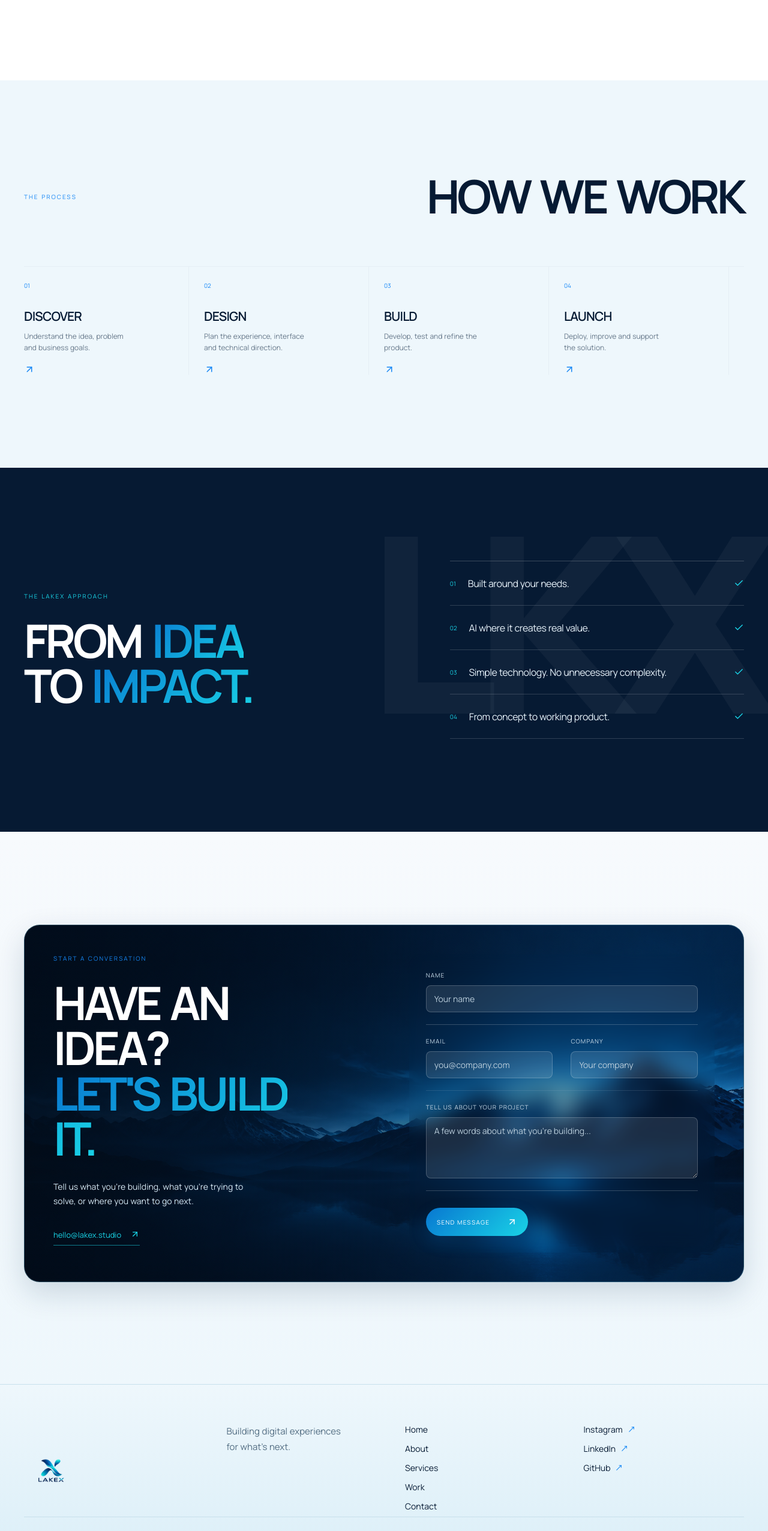
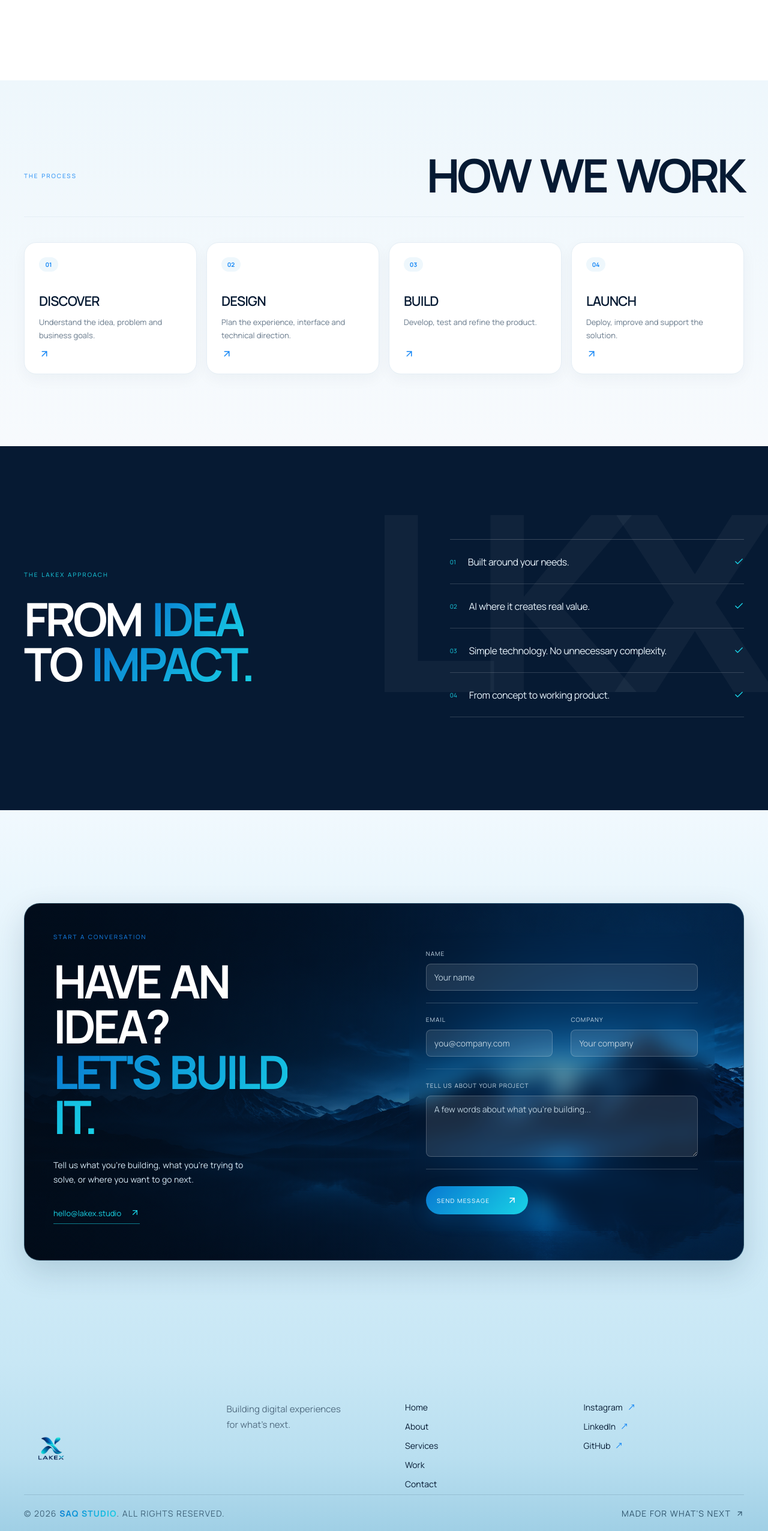
Before and after one commit to saqstudio03-sketch/LAKEX-WEB, a React (Vite) app: page / in a window 1280 px wide. Shown: the part 3900-6453 px from the top of the page at 60% size. Built offline with nearby package versions, Linux system fonts and the light colour scheme.

Commit message:
Blend contact and footer gradients

```diff
--- a/src/styles.css
+++ b/src/styles.css
@@ -237,7 +237,7 @@ body::before { opacity: .018; }
 .why-item p { color: #e7f2fa; }
 .why::before { color: rgba(255, 255, 255, .04); }
 
-.contact { background: linear-gradient(180deg, #f7fafd 0%, #eef7fc 100%); }
+.contact { background: linear-gradient(180deg, #f1f9fe 0%, #d8effa 52%, #c8e7f5 100%); }
 .contact h2 { color: var(--ink); }
 .contact-email { color: var(--blue); border-color: rgba(8, 120, 209, .3); }
 .contact-form { border-color: var(--blue-line); background: #fff; box-shadow: 0 14px 40px rgba(6, 42, 74, .07); }
@@ -322,10 +322,25 @@ body { -webkit-font-smoothing: antialiased; text-rendering: optimizeLegibility;
   .stat { font-size: 12px; letter-spacing: .03em; }
 }
 
-.footer { background: linear-gradient(180deg, #eef7fc 0%, #dceff8 100%); border-color: #c8e0ec; }
+.footer { background: linear-gradient(180deg, #c8e7f5 0%, #b9dff0 55%, #9fcfe5 100%); border-top: 0; }
 .footer-top > p { color: #526d82; }
 .footer-links, .social-links { color: var(--ink); }
 .footer-links a:hover, .social-links a:hover { color: var(--blue); }
 .social-links svg { color: var(--blue); }
-.footer-bottom { color: #58758a; border-color: #c8e0ec; }
-.footer-bottom span:last-child { color: #42647c; }
+.footer-bottom { color: #3f637a; border-color: rgba(63, 99, 122, .2); }
+.footer-bottom span:last-child { color: #31576f; }
+
+.process { padding: 120px 0; background: linear-gradient(180deg, #eef7fc 0%, #f7fafd 100%); }
+.process .section-intro { margin-bottom: 42px; padding-bottom: 32px; }
+.process-grid { gap: 16px; }
+.process-step { min-height: 220px; margin: 0; padding: 24px; border: 1px solid var(--blue-line); border-radius: 20px; background: #fff; box-shadow: 0 8px 24px rgba(6, 42, 74, .045); transition: transform .3s ease, border-color .3s ease, box-shadow .3s ease; }
+.process-step:hover { transform: translateY(-5px); border-color: #9eddf0; box-shadow: 0 16px 34px rgba(8, 120, 209, .12); }
+.process-step > span { display: inline-flex; align-items: center; justify-content: center; width: 32px; height: 24px; border-radius: 999px; background: var(--paper-blue); font-weight: 700; }
+.process-step h3 { margin: 34px 0 10px; color: var(--ink); font-size: 22px; }
+.process-step p { max-width: none; color: var(--body-muted); font-size: 13px; line-height: 1.65; }
+.process-step svg { color: var(--blue); }
+@media (max-width: 480px) {
+  .process { padding: 96px 0; }
+  .process-step { min-height: 180px; padding: 20px; }
+  .process-step h3 { margin-top: 24px; font-size: 19px; }
+}
```
